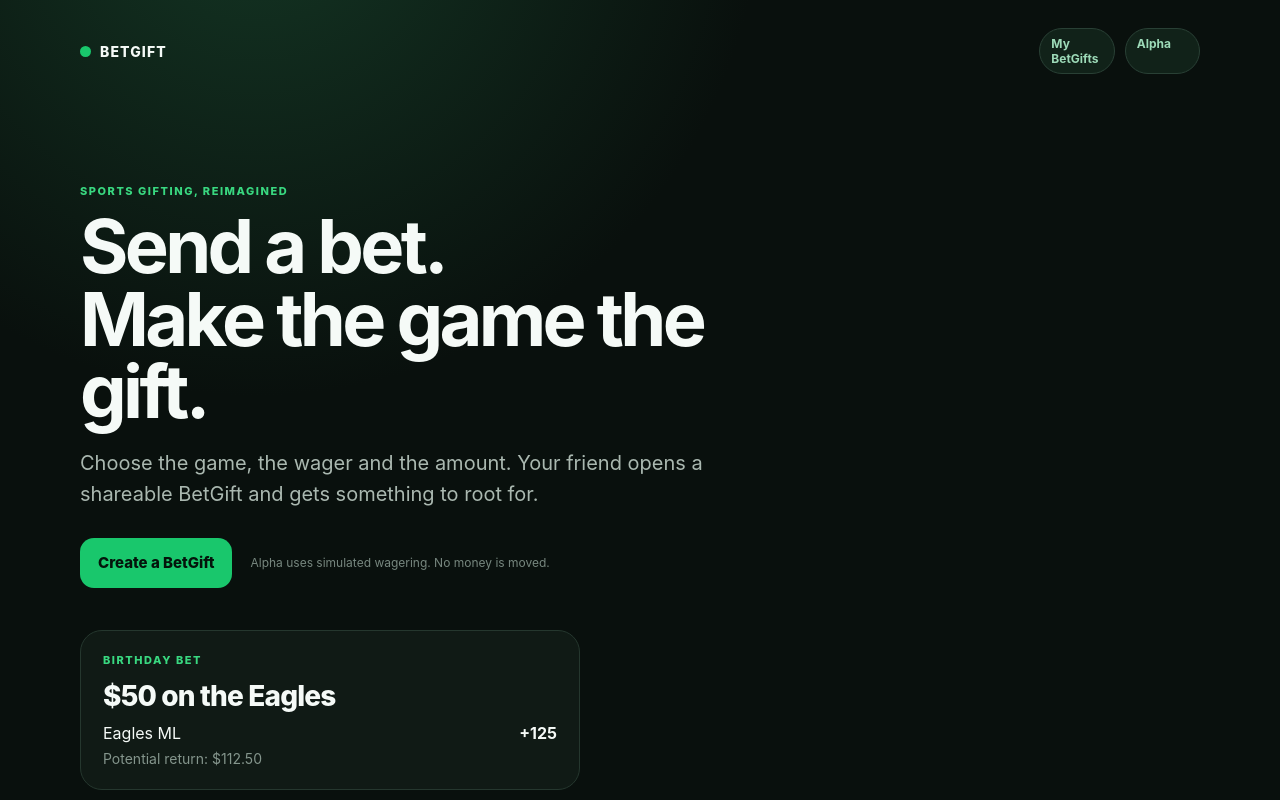
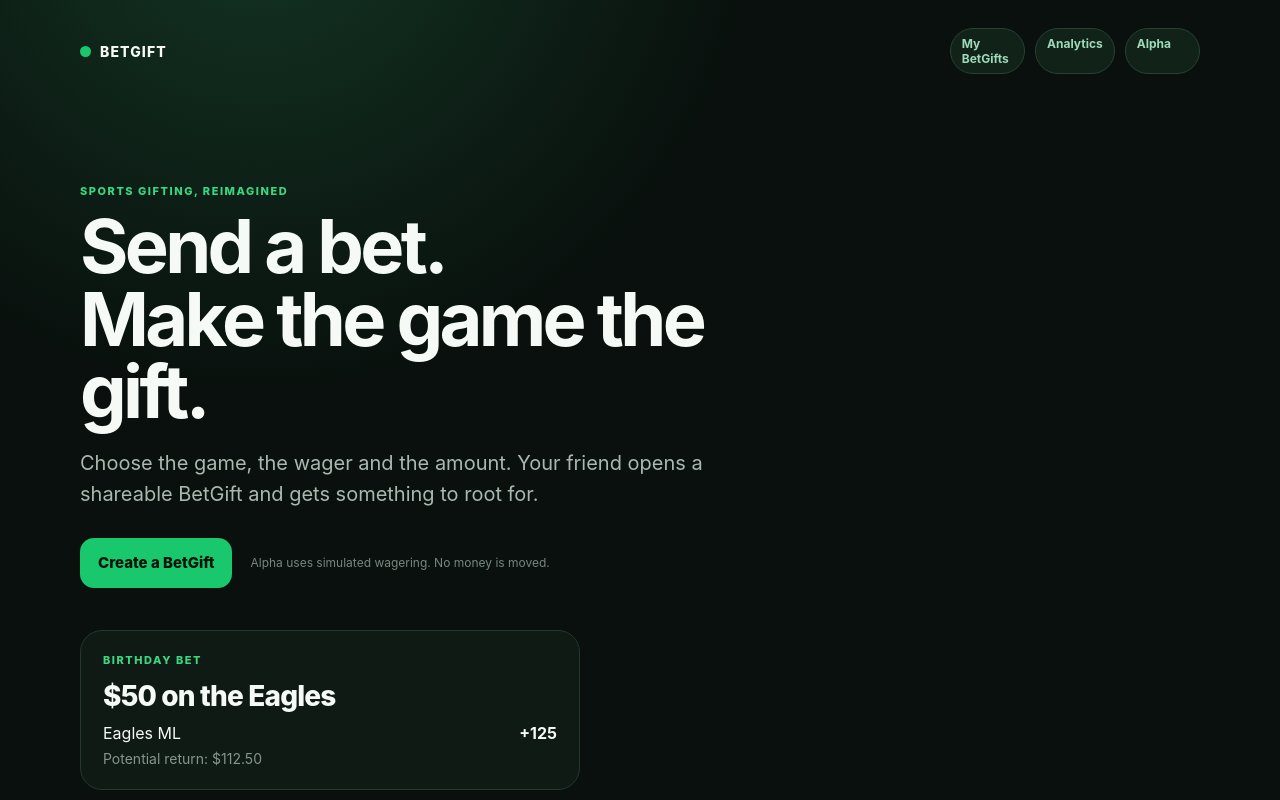
Before and after one commit to HHolden05/betgift, a Next.js app: page / in a window 1280 px wide. Shown: the top 800 px of the page. Built offline with nearby package versions, Linux system fonts and the light colour scheme.

Commit message:
Link homepage to analytics dashboard

```diff
--- a/app/page.tsx
+++ b/app/page.tsx
@@ -7,6 +7,7 @@ export default function HomePage() {
         <div className="brand"><span className="brandDot" />BETGIFT</div>
         <div className="buttonRow">
           <Link className="pill" href="/my-gifts">My BetGifts</Link>
+          <Link className="pill" href="/analytics">Analytics</Link>
           <span className="pill">Alpha</span>
         </div>
       </nav>
```
